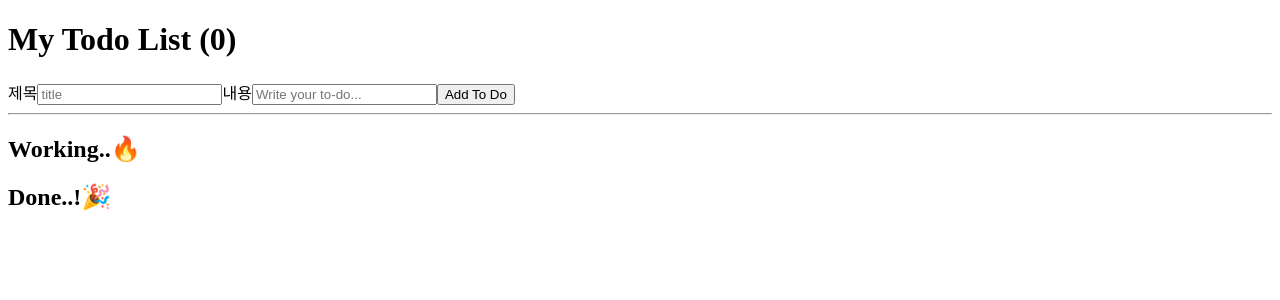
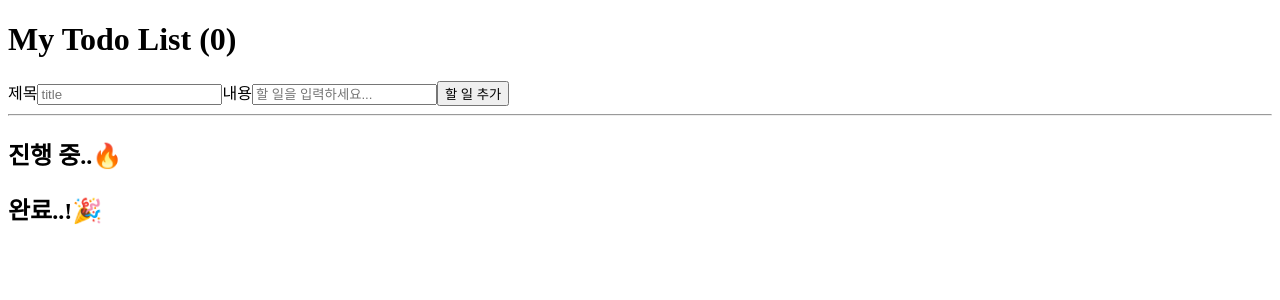
Before and after one commit to ketchup0211/to-do-app, a React (Create React App) app: page / in a window 1280 px wide. Shown: the top 300 px of the page. Built offline with nearby package versions, Linux system fonts and the light colour scheme.

Commit message:
[MOD] add Delete and DoneBtn

```diff
--- a/src/App.js
+++ b/src/App.js
@@ -1,35 +1,12 @@
-import { useState, useEffect } from "react";
-//import ToDoCard from "./toDoCard.js";
+import { useState } from "react";
 
 function App() {
   const [title, setTitle] = useState("");
   const [toDo, setToDo] = useState("");
-  const [done, setDone] = useState(false);
   const [toDos, setToDos] = useState([]);
+
   const onTitleChange = (event) => setTitle(event.target.value);
   const onToDoChange = (event) => setToDo(event.target.value);
-
-  function ToDoCard({ title, toDo, done }) {
-    return (
-      <div>
-        <h3>{title}</h3>
-        <p>{toDo}</p>
-        <span>
-          <DeleteBtn />
-          <DoneBtn text={done ? "취소" : "완료"} />
-        </span>
-      </div>
-    );
-  }
-
-  function DeleteBtn() {
-    return <button>삭제하기</button>;
-  }
-
-  function DoneBtn({ text }) {
-    const onClick = () => setDone((current) => !current);
-    return <button onClick={onClick}>{text}</button>;
-  }
 
   const onSubmit = (event) => {
     event.preventDefault();
@@ -38,10 +15,41 @@ function App() {
     }
     setTitle("");
     setToDo("");
-    setToDos((currentArray) => [[title, toDo, done], ...currentArray]);
+    setToDos((currentArray) => [{ title, toDo, done: false }, ...currentArray]);
   };
 
-  const toggleDone = (idx) => {};
+  const toggleDone = (index) => {
+    setToDos((currentArray) =>
+      currentArray.map((item, i) =>
+        i === index ? { ...item, done: !item.done } : item
+      )
+    );
+  };
+
+  const onDelete = (index) => {
+    setToDos((currentArray) => currentArray.filter((_, i) => i !== index));
+  };
+
+  function ToDoCard({ title, toDo, done, index }) {
+    return (
+      <div>
+        <h3>{title}</h3>
+        <p>{toDo}</p>
+        <span>
+          <button onClick={() => onDelete(index)}>삭제하기</button>
+          <DoneBtn
+            text={done ? "취소" : "완료"}
+            onClick={() => toggleDone(index)}
+          />
+        </span>
+      </div>
+    );
+  }
+
+  function DoneBtn({ text, onClick }) {
+    return <button onClick={onClick}>{text}</button>;
+  }
+
   return (
     <div>
       <h1>My Todo List ({toDos.length})</h1>
@@ -60,16 +68,16 @@ function App() {
           onChange={onToDoChange}
           value={toDo}
           type="text"
-          placeholder="Write your to-do..."
+          placeholder="할 일을 입력하세요..."
         ></input>
-        <button>Add To Do</button>
+        <button>할 일 추가</button>
       </form>
       <hr />
-      <h2>Working..🔥</h2>
-      {toDos.map(([title, toDo, done]) => (
-        <ToDoCard title={title} toDo={toDo} done={done} />
+      <h2>진행 중..🔥</h2>
+      {toDos.map((item, index) => (
+        <ToDoCard key={index} {...item} index={index} />
       ))}
-      <h2>Done..!🎉</h2>
+      <h2>완료..!🎉</h2>
     </div>
   );
 }
```
